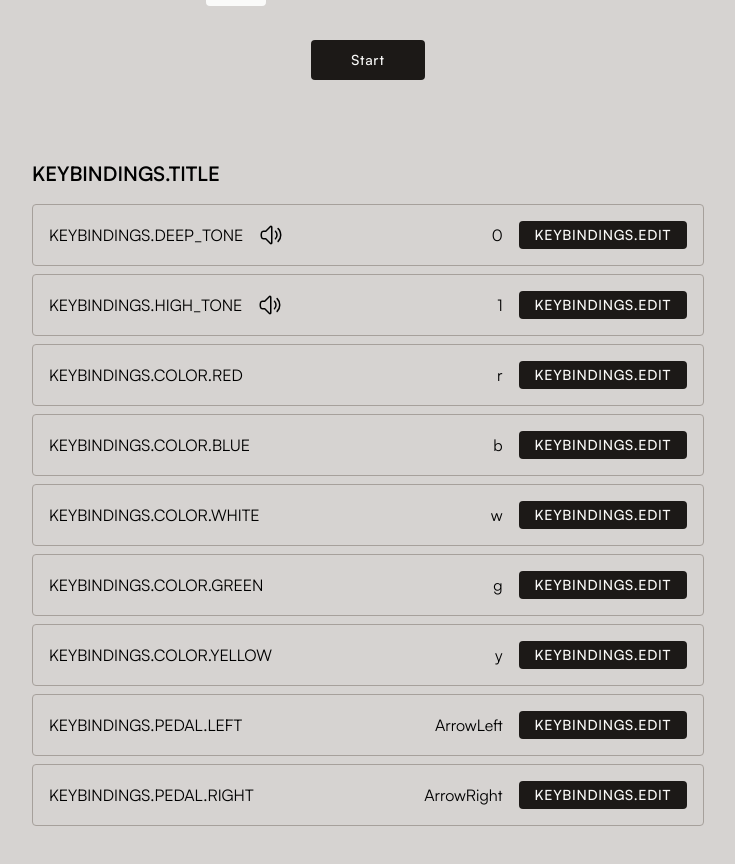
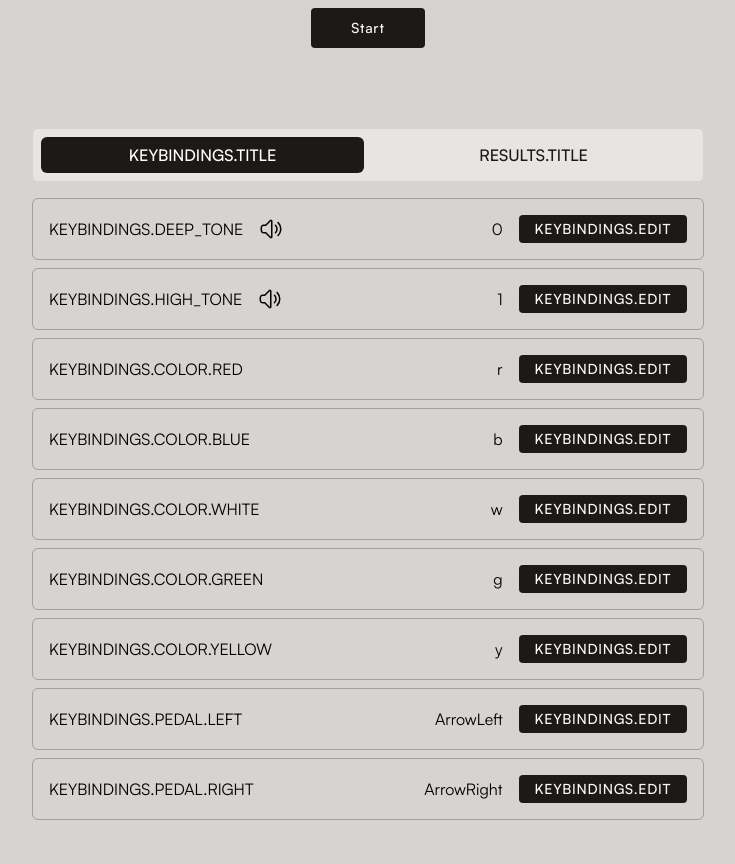
Before and after one commit to natixco/vienna-determination-test-simulator, a SvelteKit app: page /hu/ in a window 1280 px wide. Shown: the part 1040-1904 px from the top of the page, without its empty margins (272-1007 px from the left). Built offline with nearby package versions, Linux system fonts and the light colour scheme; no server answers.

Commit message:
added tabs to access keybindings and previous results more easily

```diff
--- a/src/components/Keybindings.svelte
+++ b/src/components/Keybindings.svelte
@@ -55,8 +55,7 @@
 
 <svelte:window onkeydown={onWindowKeydown}/>
 
-<div class="flex flex-col gap-4">
-    <h2 class="text-xl font-semibold">{$t('KEYBINDINGS.TITLE')}</h2>
+<div class="flex flex-col gap-4 w-full">
     <div class="flex flex-col gap-2 w-full">
         {#if editingControlId}
             <div class="flex flex-col items-center w-full">
@@ -67,7 +66,7 @@
         {/if}
         <div class="flex flex-col gap-2 w-full">
             {#each getControlsWithType() as control}
-                <div class="flex flex-row items-center justify-between w-full p-4 rounded-sm border border-stone-400">
+                <div class="flex flex-row items-center justify-between w-full p-4 rounded-md border border-stone-400">
                     <div class="flex flex-row items-center gap-4">
                         <p>{controlLabels[control[0]]}</p>
                         {#if control[0] === 'soundDeep' || control[0] === 'soundHigh'}
--- a/src/components/Results.svelte
+++ b/src/components/Results.svelte
@@ -15,11 +15,10 @@
 </script>
 
 {#if results.length > 0}
-    <div class="flex flex-col gap-4">
-        <h2 class="text-xl font-semibold">{$t('RESULTS.TITLE')}</h2>
+    <div class="flex flex-col gap-4 w-full">
         <div class="grid grid-cols-1 gap-4">
             {#each results.reverse() as result}
-                <div class="bg-stone-200 p-4 rounded-sm border border-stone-400 flex flex-col gap-6">
+                <div class="bg-stone-200 p-4 rounded-md border border-stone-400 flex flex-col gap-6">
                     <div class="text-sm text-stone-600">
                         {new Date(result.timestamp).toLocaleString()}
                     </div>
@@ -57,4 +56,8 @@
             {/each}
         </div>
     </div>
+{:else}
+    <div class="flex flex-col items-center justify-center text-center py-10">
+        <p class="text-stone-900">No test results yet. Complete a test to see your performance history here.</p>
+    </div>
 {/if}
--- /dev/null
+++ b/src/components/Tabs.svelte
@@ -0,0 +1,22 @@
+<script lang="ts">
+  let { tabs, activeTab, onTabChange } = $props<{
+    tabs: { id: string; label: string }[];
+    activeTab: string;
+    onTabChange: (tabId: string) => void;
+  }>();
+</script>
+
+<div class="flex gap-2 p-2 border border-stone-300 rounded-md bg-stone-200 mb-4">
+    {#each tabs as tab}
+        <button class={[
+                'flex-1 px-4 py-1.5 rounded-md transition-colors cursor-pointer font-medium',
+                activeTab === tab.id
+                    ? 'bg-stone-900 text-white'
+                    : 'bg-transparent text-stone-900 hover:bg-stone-300'
+            ]}
+                onclick={() => onTabChange(tab.id)}
+        >
+            {tab.label}
+        </button>
+    {/each}
+</div>
--- a/src/components/TestSettings.svelte
+++ b/src/components/TestSettings.svelte
@@ -67,7 +67,7 @@
   }
 </script>
 
-<div class="flex flex-col items-center gap-8">
+<div class="flex flex-col items-center gap-6">
     <div class="text-center">
         <h2 class="text-xl font-semibold mb-2">
             {$t('GAME_CONTROLS.INSTRUCTIONS')}
--- a/src/lib/translations/en.json
+++ b/src/lib/translations/en.json
@@ -33,7 +33,7 @@
     "RESPONSE_TIMES": "Average / Median response"
   },
   "KEYBINDINGS": {
-    "TITLE": "Controls",
+    "TITLE": "Keybindings",
     "DEEP_TONE": "Deep tone (boop)",
     "HIGH_TONE": "High tone (beep)",
     "COLOR": {
--- a/src/routes/[lang]/+page.svelte
+++ b/src/routes/[lang]/+page.svelte
@@ -3,9 +3,12 @@
   import Instructions from '../../components/Instructions.svelte';
   import PseudoSignalControls from '../../components/PseudoSignalControls.svelte';
   import TestSettings from '../../components/TestSettings.svelte';
+  import LanguageSwitcher from '../../components/LanguageSwitcher.svelte';
+  import Keybindings from '../../components/Keybindings.svelte';
   import Results from '../../components/Results.svelte';
-  import Keybindings from '../../components/Keybindings.svelte';
-  import LanguageSwitcher from '../../components/LanguageSwitcher.svelte';
+  import Tabs from '../../components/Tabs.svelte';
+
+  let activeTab = $state('keybindings');
 </script>
 
 <svelte:head>
@@ -23,6 +26,18 @@
     <PseudoSignalControls/>
     <Instructions/>
     <TestSettings/>
-    <Results/>
-    <Keybindings/>
+    <div>
+        <Tabs tabs={[
+                { id: 'keybindings', label: $t('KEYBINDINGS.TITLE') },
+                { id: 'results', label: $t('RESULTS.TITLE') }
+            ]}
+              {activeTab}
+              onTabChange={(id) => activeTab = id}
+        />
+        {#if activeTab === 'keybindings'}
+            <Keybindings/>
+        {:else}
+            <Results/>
+        {/if}
+    </div>
 </div>
```
